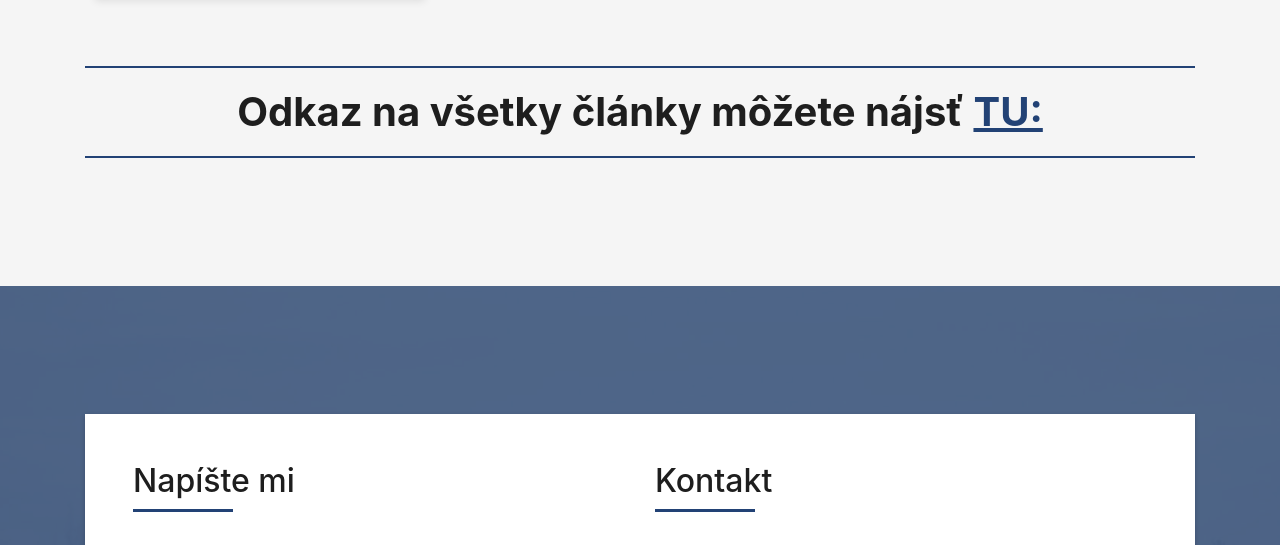
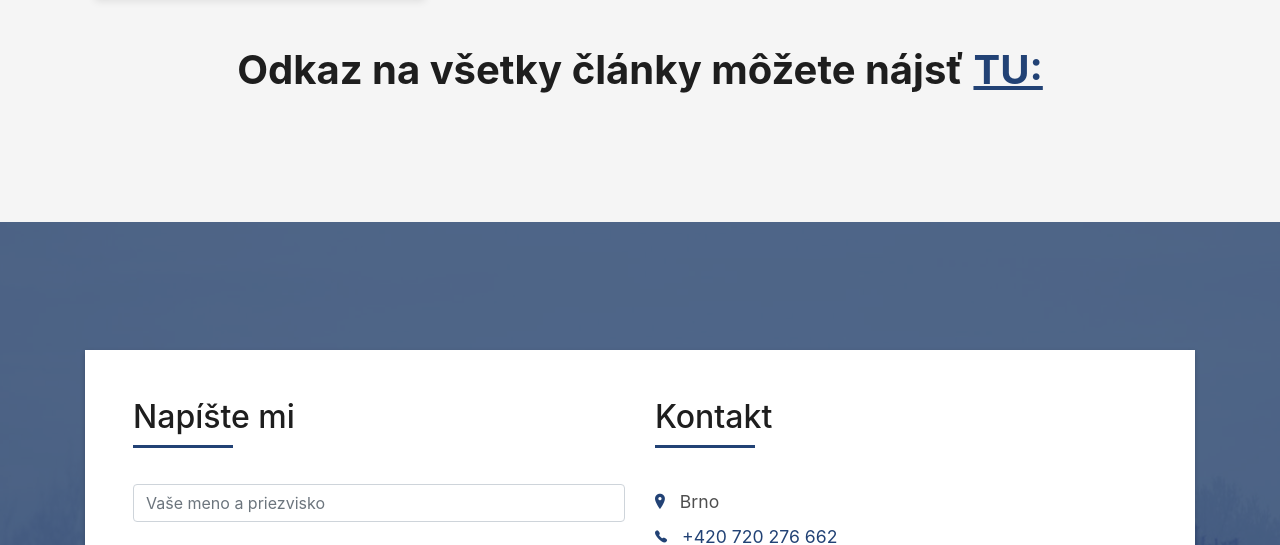
Before and after one commit to oliver-kutis/oliverkutis.github.io, a plain HTML site: page index.html in a window 1280 px wide. Shown: the part 4035-4580 px from the top of the page. Drawn offline with Linux system fonts and the light colour scheme; files whose address does not match are found by name.

Commit message:
Removed lines below blog posts

```diff
--- a/index.html
+++ b/index.html
@@ -19,7 +19,7 @@
 		<meta property="og:url" content="https://oliverkutis.blog/" />
 		<meta property="og:image" content="img/logo.png" />
 		<meta property="twitter:card" content="summary_large_image" />
-		<meta property="og:description" content="Osobný blog o webovej analytike a analýze vplyvov marketingových kampaní" />
+		<meta property="og:description" content="Webová analytika a Data Science. Osobný blog o webovej analytike a analýze vplyvov marketingových kampaní" />
 		<meta property="og:site_name" content="Oliver Kutiš" />
 		<meta name="twitter:image:alt" content="Oliver Kutiš" />
 		<meta name="twitter:site" content="@OliverKutis" />
@@ -966,12 +966,12 @@
 				<div class="row">
 					<div class="col-sm-12">
 						<div class="title-box text-center">
-							<div class="line-divide"></div>
+							<!-- <div class="line-divide"></div> -->
 							<h3 class="title-b">Odkaz na všetky články môžete nájsť<a href="blog.html"> <u style="color:#224275">TU:</u></a></h3>
 							<!-- <p class="subtitle-a">
 								<a href="blog.html">Tu:</a>
 							</p> -->
-							<div class="line-divide"></div>
+							<!-- <div class="line-divide"></div> -->
 						</div>
 					</div>
 				</div>
```
